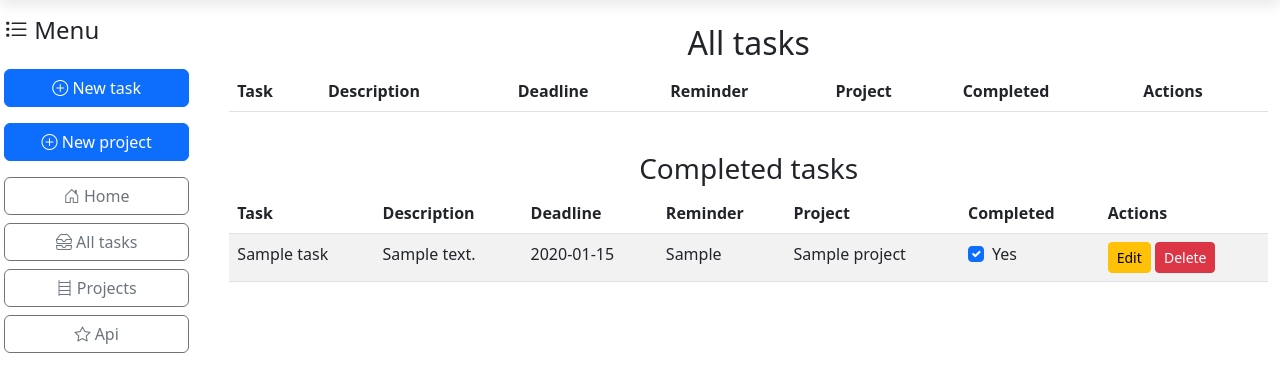
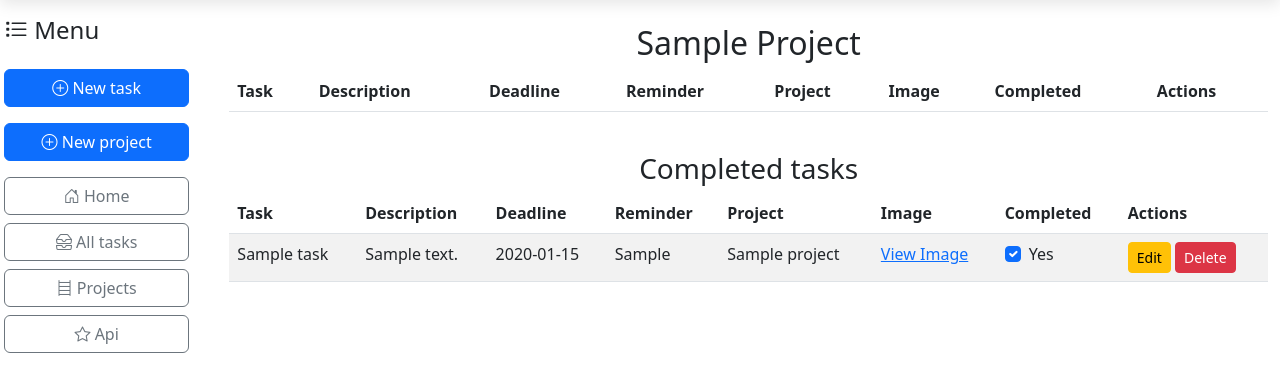
Before and after one commit to 8leonid888-che8/Yandex_lyceum_Web_Produs, a Flask app: page /project/1 in a window 1280 px wide. Shown: the part 76-468 px from the top of the page. Run offline with Flask 3, Linux system fonts and the light colour scheme; a user stored in the database is signed in; tables that the repository leaves empty hold one stand-in row (values such as "Sample post"); lists and menus that the app fills with data are empty; parts of the project's set-up code (start-up, migrations or seed data) failed here and were passed over.

Commit message:
готовое приложение

```diff
--- a/api/projects_resource.py
+++ b/api/projects_resource.py
@@ -35,6 +35,7 @@ class ProjectResource(Resource):
             return jsonify({
                 f'{title} project': [
                     {
+                        'id': project.id,
                         'name': project.name,
                     } for project in projects
                 ]
--- a/api/tasks_resource.py
+++ b/api/tasks_resource.py
@@ -42,13 +42,14 @@ class TaskResource(Resource):
             project_name = args[1]
             print(args)
             abort_if_project_not_found(project_name)
-            tasks = session.query(Task).join(Task.project).filter(Project.name == project_name).all()
+            tasks = session.query(Task).join(Task.project).filter(Project.name == project_name,  Task.user == user).all()
             title = project_name
 
         if title and tasks:
             return jsonify({
                 f'{title} task': [
                     {
+                        'id': task.id,
                         'name': task.name,
                         'description': task.description,
                         'deadline': task.deadline,
--- a/data/tasks.py
+++ b/data/tasks.py
@@ -16,6 +16,7 @@ class Task(SqlAlchemyBase, SerializerMixin):
     deadline = sqlalchemy.Column(sqlalchemy.DateTime, default=datetime.datetime.now)
     creation_date = sqlalchemy.Column(sqlalchemy.DateTime, default=datetime.datetime.now)
     reminders = sqlalchemy.Column(sqlalchemy.String)
+
     user_id = sqlalchemy.Column(sqlalchemy.Integer, sqlalchemy.ForeignKey("users.id"))
     user = orm.relationship("User", back_populates="tasks", foreign_keys=[user_id])
     project = orm.relationship("Project",
@@ -23,6 +24,7 @@ class Task(SqlAlchemyBase, SerializerMixin):
                                backref="tasks")
     completed = sqlalchemy.Column(sqlalchemy.BOOLEAN, default=False)
     late = sqlalchemy.Column(sqlalchemy.BOOLEAN, default=False)
+    file = sqlalchemy.Column(sqlalchemy.String)
 
     def set_password(self, password):
         self.hashed_password = generate_password_hash(password)
--- a/data/users.py
+++ b/data/users.py
@@ -13,10 +13,10 @@ class User(SqlAlchemyBase, UserMixin, SerializerMixin):
     id = sqlalchemy.Column(sqlalchemy.Integer, primary_key=True, autoincrement=True)
     username = sqlalchemy.Column(sqlalchemy.String)
     email = sqlalchemy.Column(sqlalchemy.String, unique=True)
-    tg_name = sqlalchemy.Column(sqlalchemy.String, unique=True)
     hashed_password = sqlalchemy.Column(sqlalchemy.String)
     modified_date = sqlalchemy.Column(sqlalchemy.DateTime, default=datetime.datetime.now)
     api = sqlalchemy.Column(sqlalchemy.String, default=generate_api_key())
+    number_of_files = sqlalchemy.Column(sqlalchemy.Integer, default=10)
 
     tasks = orm.relationship("Task", back_populates="user", foreign_keys="Task.user_id")
     projects = orm.relationship("Project", back_populates="user", foreign_keys="Project.user_id")
--- a/forms/task.py
+++ b/forms/task.py
@@ -1,7 +1,7 @@
 from flask_wtf import FlaskForm
 from data import db_session
 from data.projects import Project
-from wtforms import StringField, SubmitField, ValidationError, DateField
+from wtforms import StringField, SubmitField, ValidationError, DateField, FileField
 from wtforms.validators import DataRequired, Optional
 from datetime import datetime
 
@@ -12,6 +12,7 @@ class AddTask(FlaskForm):
     deadline = DateField("Deadline", format='%Y-%m-%d', validators=[DataRequired()])
     reminders = StringField("Reminder", validators=[Optional()])
     project = StringField("Project", validators=[Optional()], default=None)
+    file = FileField("Upload Image", validators=[Optional()])
 
     def validate_project(self, project):
         db_sess = db_session.create_session()
--- a/forms/user.py
+++ b/forms/user.py
@@ -6,7 +6,6 @@ from wtforms.validators import DataRequired
 class RegisterForm(FlaskForm):
     email = EmailField("Email", validators=[DataRequired()])
     username = StringField("Surname", validators=[DataRequired()])
-    tg_name = StringField("Telegram", validators=[DataRequired()])
     password = PasswordField("Password", validators=[DataRequired()])
     password_again = PasswordField("Repeat password", validators=[DataRequired()])
 
--- a/main.py
+++ b/main.py
@@ -15,6 +15,8 @@ from sqlalchemy import func
 from produs_funcs import update_deadline, generate_api_key
 from api import tasks_resource
 from api import projects_resource
+from werkzeug.utils import secure_filename
+import os
 
 app = Flask(__name__)
 api = Api(app)
@@ -50,7 +52,6 @@ def register():
         user = User(
             username=form.username.data,
             email=form.email.data,
-            tg_name=form.tg_name.data,
         )
         user.set_password(form.password.data)
         db_sess.add(user)
@@ -77,9 +78,9 @@ def index():
     if current_user.is_authenticated:
         db_sess = db_session.create_session()
         incomplete_tasks = db_sess.query(Task).filter(func.date(Task.deadline) == datetime.now().date(),
-                                                      Task.completed == False).all()
+                                                      Task.completed == False, Task.user == current_user).all()
         completed_tasks = db_sess.query(Task).filter(func.date(Task.deadline) == datetime.now().date(),
-                                                     Task.completed == True).all()
+                                                     Task.completed == True, Task.user == current_user).all()
         return render_template("index.html", title="Today", incomplete_tasks=incomplete_tasks,
                                completed_tasks=completed_tasks)
     else:
@@ -93,6 +94,7 @@ def edit_obj(page, obj, id):
         db_sess = db_session.create_session()
         projects = db_sess.query(Project).all()
         form = AddTask()
+        user = db_sess.query(User).filter(User.id == current_user.id).first()
         if request.method == "GET":
             db_sess = db_session.create_session()
             task = db_sess.query(Task).filter(Task.id == id, Task.user == current_user).first()
@@ -102,7 +104,11 @@ def edit_obj(page, obj, id):
                 form.deadline.data = task.deadline
                 form.reminders.data = task.reminders
                 form.project.data = task.project
-
+                form.file.data = task.file
+                if task.file:
+                    user.number_of_files += 1
+                    db_sess.merge(user)
+                    db_sess.commit()
             else:
                 abort(404)
         if form.validate_on_submit():
@@ -115,7 +121,21 @@ def edit_obj(page, obj, id):
                 task.description = form.description.data
                 task.deadline = form.deadline.data
                 task.reminders = form.reminders.data
+                if form.file.data and user.number_of_files > 0:
+                    file = form.file.data
+                    filename = secure_filename(file.filename)
+                    file_path = os.path.join('static/img', filename)
+                    task_file = f'static/img/{filename}'
+                    if task.file and task_file != task.file:
+                        try:
+                            os.remove(task.file)
+                        except FileNotFoundError:
+                            pass
+                    file.save(file_path)
+                    task.file = task_file
+                    user.number_of_files -= 1
                 db_sess.merge(task)
+                db_sess.merge(user)
                 project = db_sess.query(Project).filter(Project.name == form.project.data,
                                                         Project.user == current_user).first()
                 if project:
@@ -170,6 +190,15 @@ def delete_obj(page, obj, id):
                                           Task.user == current_user
                                           ).first()
         if task:
+            if task.file:
+                user = db_sess.query(User).filter(User.id == current_user.id).first()
+                try:
+                    os.remove(task.file)
+                    user.number_of_files += 1
+                    db_sess.merge(user)
+                except FileNotFoundError:
+                    pass
+
             db_sess.delete(task)
             db_sess.commit()
         else:
@@ -203,7 +232,7 @@ def logout():
 @login_required
 def add_task():
     db_sess = db_session.create_session()
-    projects = db_sess.query(Project).all()
+    projects = db_sess.query(Project).filter(Project.user == current_user)
     form = AddTask()
 
     if form.validate_on_submit():
@@ -215,13 +244,19 @@ def add_task():
             description=form.description.data,
             deadline=form.deadline.data,
             reminders=form.reminders.data,
-            user=user,  # Используем объект пользователя, а не его id
+            user=user
         )
+        if form.file.data and user.number_of_files > 0:
+            file = form.file.data
+            filename = secure_filename(file.filename)
+            file_path = os.path.join('static/img', filename)
+            file.save(file_path)
+            task_t.file = f'static/img/{filename}'
+            user.number_of_files -= 1
+            db_sess.merge(user)
 
-        # Добавление задачи в сессию
-        # Добавление задачи в сессию
         db_sess.add(task_t)
-        project = db_sess.query(Project).filter(Project.name == form.project.data).first()
+        project = db_sess.query(Project).filter(Project.name == form.project.data, Project.user == current_user).first()
         if project:
             task_t.project.append(project)  # Добавление проекта к задаче
 
@@ -235,8 +270,10 @@ def add_task():
 def show_all_tasks():
     update_deadline()
     db_sess = db_session.create_session()
-    incomplete_tasks = sorted(db_sess.query(Task).filter(Task.completed == False).all(), key=lambda x: x.deadline)
-    completed_tasks = sorted(db_sess.query(Task).filter(Task.completed == True).all(), key=lambda x: x.deadline)
+    incomplete_tasks = sorted(db_sess.query(Task).filter(Task.completed == False, Task.user == current_user).all(),
+                              key=lambda x: x.deadline)
+    completed_tasks = sorted(db_sess.query(Task).filter(Task.completed == True, Task.user == current_user).all(),
+                             key=lambda x: x.deadline)
     return render_template("all_tasks.html", title="All tasks", incomplete_tasks=incomplete_tasks,
                            completed_tasks=completed_tasks)
 
@@ -254,12 +291,15 @@ def update_checkbox_task(status, page, id_task):
         return redirect("/all_tasks")
     if page in "today":
         return redirect("/")
+    if "project" in page:
+        new_page = page.split("_")
+        return redirect(f"/{new_page[0]}/{new_page[1]}")
 
 
 @app.route("/projects", methods=["GET", "POST"])
 def show_projects():
     db_sess = db_session.create_session()
-    projects = db_sess.query(Project).all()
+    projects = db_sess.query(Project).filter(Project.user == current_user)
     return render_template("projects.html", title="Projects", projects=projects)
 
 
@@ -286,25 +326,23 @@ def add_project():
 @app.route("/project/<int:id>", methods=["GET", "POST"])
 def info_of_project(id):
     db_sess = db_session.create_session()
-    project = db_sess.query(Project).filter(Project.id == id).first()
+    project = db_sess.query(Project).filter(Project.id == id, Project.user == current_user).first()
 
     if not project:
-        return "Project not found", 404  # Handle case where project is not found
+        return "Project not found"
 
-    # Get incomplete tasks associated with the project
     incomplete_tasks = db_sess.query(Task).filter(
         Task.completed == False,
-        Task.project.contains(project)  # Use contains() for membership check
+        Task.project.contains(project), Task.user == current_user
     ).all()
 
-    # Get completed tasks associated with the project
     completed_tasks = db_sess.query(Task).filter(
-        Task.completed == True,
-        Task.project.contains(project)
+        Task.completed == True, Task.user == current_user,
+    Task.project.contains(project)
     ).all()
 
     return render_template("info_of_project.html", title=project.name, completed_tasks=completed_tasks,
-                           incomplete_tasks=incomplete_tasks)
+                           incomplete_tasks=incomplete_tasks, project=project)
 
 
 @app.route("/produs_api")
--- a/templates/info_of_project.html
+++ b/templates/info_of_project.html
@@ -2,7 +2,7 @@
 
 {% block auth_content %}
 <div class="container">
-    <h2 class="mt-4 text-center">All tasks</h2>
+    <h2 class="mt-4 text-center">{{project.name.title()}}</h2>
 
     <!--    <h3>Незавершенные задачи</h3>-->
     <div class="row">
@@ -15,6 +15,7 @@
                     <th>Deadline</th>
                     <th>Reminder</th>
                     <th>Project</th>
+                    <th>Image</th>
                     <th>Completed</th>
                     <th>Actions</th>
                 </tr>
@@ -32,12 +33,20 @@
                     <td>{{ " ".join(task.reminders.split("T")) }}</td>
                     <td>{{ task.project[0].name if task.project else '' }}</td>
                     <td>
+                        {% if task.file %}
+                        <a href="{{ url_for('static', filename=task.file.split('static/')[1]) }}" target="_blank"
+                           class="text-primary">View Image</a>
+                        {% else %}
+                        <span class="text-muted"></span>
+                        {% endif %}
+                    </td>
+                    <td>
                         <div class="form-check">
                             <form id="form-{{ task.id }}" action="/update_task_completed/{{ task.id }}" method="POST">
                                 <input class="form-check-input" type="checkbox"
                                        id="completed-{{ task.id }}"
                                        name="completed"
-                                           onchange="updateFormAction({{ task.id }}, this.checked, 'all/');">
+                                       onchange="updateFormAction({{ task.id }}, this.checked, '{{ 'project_' ~ project.id }}/');">
                                 <label class="form-check-label" for="completed-{{ task.id }}">
                                     No
                                 </label>
@@ -67,6 +76,7 @@
                     <th>Deadline</th>
                     <th>Reminder</th>
                     <th>Project</th>
+                    <th>Image</th>
                     <th>Completed</th>
                     <th>Actions</th>
                 </tr>
@@ -80,13 +90,21 @@
                     <td>{{ " ".join(task.reminders.split("T")) }}</td>
                     <td>{{ task.project[0].name if task.project else '' }}</td>
                     <td>
+                        {% if task.file %}
+                        <a href="{{ url_for('static', filename=task.file.split('static/')[1]) }}" target="_blank"
+                           class="text-primary">View Image</a>
+                        {% else %}
+                        <span class="text-muted"></span>
+                        {% endif %}
+                    </td>
+                    <td>
                         <div class="form-check">
                             <form id="form-{{ task.id }}" action="/update_task_uncompleted/{{ task.id }}" method="POST">
                                 <input class="form-check-input" type="checkbox"
                                        id="completed-{{ task.id }}"
                                        name="completed"
                                        checked
-                                           onchange="updateFormAction({{ task.id }}, this.checked, 'all/');">
+                                       onchange="updateFormAction({{ task.id }}, this.checked, '{{ 'project_' ~ project.id }}/');">
                                 <label class="form-check-label" for="completed-{{ task.id }}">
                                     Yes
                                 </label>
```
Also changed, not shown: templates/add_task.html (+12 -3 lines), templates/all_tasks.html (+16 -0 lines), templates/index.html (+17 -2 lines), templates/register.html (+0 -8 lines). Lines whose indentation alone changed are shown as unchanged.
